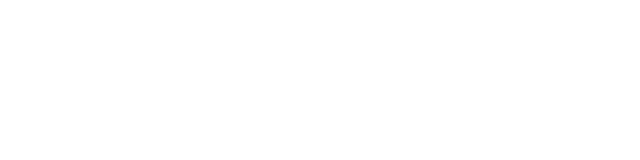
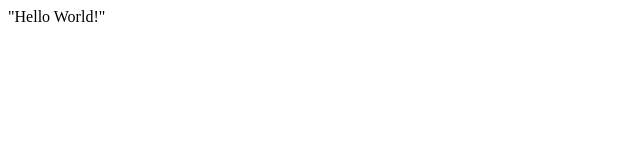
Before and after one commit to Charmelions/PokeDealer, a React (Vite) app: page / in a window 1280 px wide. Shown: the top 160 px of the page, without its empty margins (0-640 px from the left). Built offline with nearby package versions, Linux system fonts and the light colour scheme.

Commit message:
Served Hello on the main endpoint to establish connection to our code, ensured it is showing on browser

```diff
--- a/src/App.jsx
+++ b/src/App.jsx
@@ -1,5 +1,7 @@
 function App() {
-  return <></>;
+  return <>
+  "Hello World!"
+  </>;
 }
 
 export default App;
```
